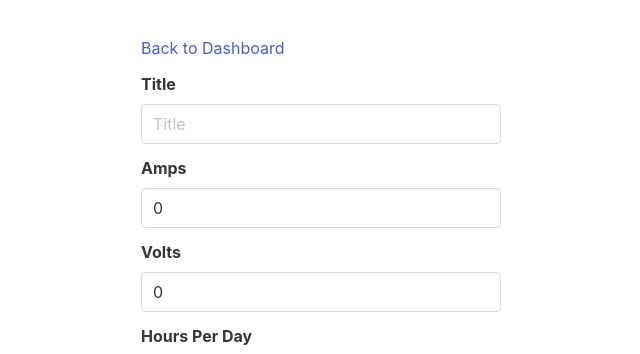
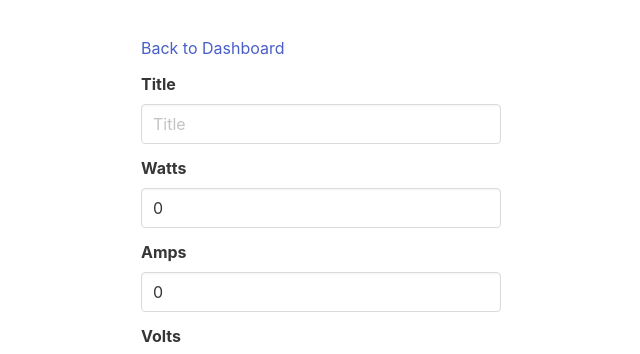
Before and after one commit to margaiwangara/power-calculator, a Next.js app: page /item/create in a window 1280 px wide. Shown: the top 354 px of the page, without its empty margins (319-959 px from the left). Built offline with nearby package versions, Linux system fonts and the light colour scheme; no server answers; the database is empty.

Commit message:
added words to be dynamic

```diff
--- a/src/components/Form.jsx
+++ b/src/components/Form.jsx
@@ -5,8 +5,9 @@ import { useRouter } from 'next/router';
 function Form({ categories, item }) {
   const [values, setValues] = useState({
     name: item?.name || '',
-    volts: item?.volts || 0.0,
-    amps: item?.amps || 0.0,
+    watts: item?.watts?.toFixed(1) || 0.0,
+    volts: item?.volts?.toFixed(1) || 0.0,
+    amps: item?.amps?.toFixed(1) || 0.0,
     category: item?.categoryId || categories?.[0]?.id,
     hoursPerDay: item?.hpd || 1,
     runsPerHour: item?.rph || 0,
@@ -17,6 +18,44 @@ function Form({ categories, item }) {
 
   const onChange = (e) =>
     setValues({ ...values, [e.target.name]: e.target.value });
+
+  const calculateWAV = () => {
+    const { watts, volts, amps } = values;
+
+    const w = parseFloat(watts);
+    const a = parseFloat(amps);
+    const v = parseFloat(volts);
+
+    if (w === 0) {
+      return {
+        watts: a * v,
+        amps: a,
+        volts: v,
+      };
+    }
+
+    if (a === 0) {
+      return {
+        watts: w,
+        amps: w / v,
+        volts: v,
+      };
+    }
+
+    if (v === 0) {
+      return {
+        watts: w,
+        amps: a,
+        volts: w / a,
+      };
+    }
+
+    return {
+      watts: w,
+      amps: a,
+      volts: v,
+    };
+  };
 
   const onSubmit = async (e) => {
     e.preventDefault();
@@ -30,9 +69,7 @@ function Form({ categories, item }) {
         },
         body: JSON.stringify({
           ...values,
-          amps: parseFloat(values.amps),
-          volts: parseFloat(values.volts),
-          watts: parseFloat(values.amps) * parseFloat(values.volts),
+          ...calculateWAV(),
           hpd: parseFloat(values.hoursPerDay),
           rph: parseFloat(values.runsPerHour),
           category: parseInt(values.category),
@@ -65,6 +102,15 @@ function Form({ categories, item }) {
         onChange={onChange}
         required={true}
         name="name"
+      />
+      <Field
+        type="number"
+        placeholder="Watts"
+        label="Watts"
+        value={values?.watts || 0.0}
+        onChange={onChange}
+        required={true}
+        name="watts"
       />
       <Field
         type="number"
--- a/src/pages/dashboard.jsx
+++ b/src/pages/dashboard.jsx
@@ -116,9 +116,9 @@ function Dashboard({ appliances, categories }) {
                   <tr key={appliance.id}>
                     <td>{appliance?.id}</td>
                     <td>{appliance?.name}</td>
-                    <td>{appliance?.watts}</td>
-                    <td>{appliance?.amps}</td>
-                    <td>{appliance?.volts}</td>
+                    <td>{appliance?.watts?.toFixed(1)}</td>
+                    <td>{appliance?.amps?.toFixed(1)}</td>
+                    <td>{appliance?.volts?.toFixed(1)}</td>
                     <td>{appliance?.hpd}</td>
                     <td className="is-capitalized">
                       {appliance?.category?.name}
--- a/src/pages/index.jsx
+++ b/src/pages/index.jsx
@@ -81,8 +81,6 @@ function Home({ appliances, categories }) {
       ),
     );
   };
-
-  console.log('items', items);
 
   return (
     <main className="has-background-light" id="wrapper">
@@ -347,8 +345,6 @@ export async function getServerSideProps() {
   );
   const categories = categoryResults.map((category) => shapeResponse(category));
 
-  console.log('appliances', applianceResults);
-
   return {
     props: {
       appliances,
```
